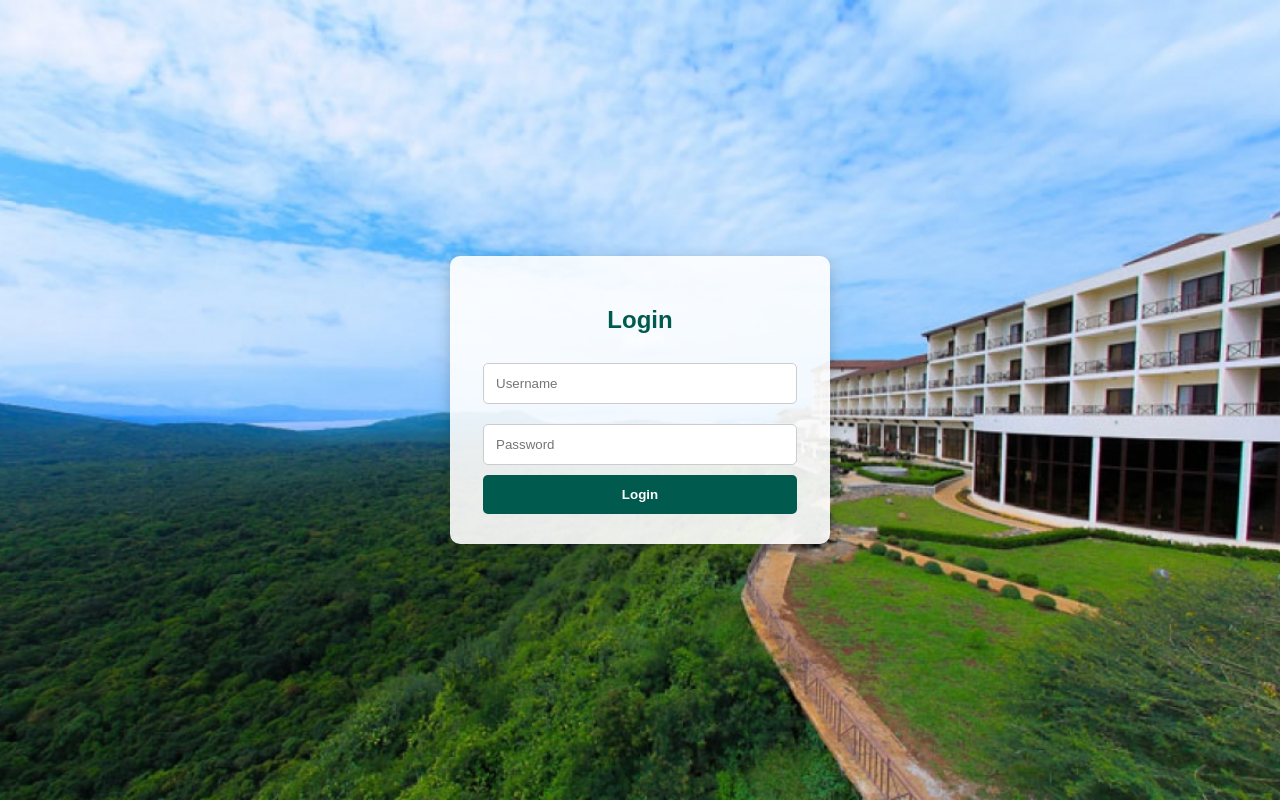
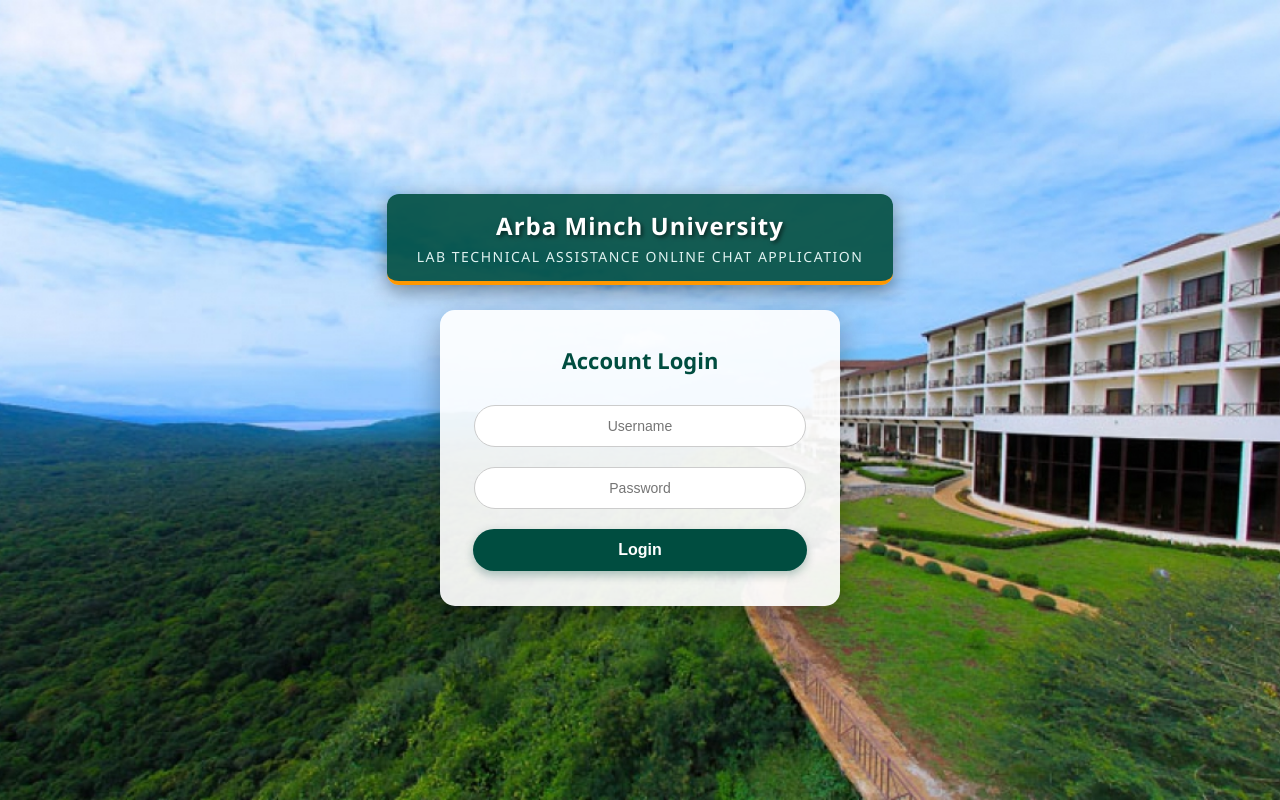
Before and after one commit to CherinetGama/cloud-chat-app, a Flask app: page /login in a window 1280 px wide. Run offline with Flask 3, Linux system fonts and the light colour scheme.

Commit message:
Update login.html

```diff
--- a/templates/login.html
+++ b/templates/login.html
@@ -1,23 +1,129 @@
 <!DOCTYPE html>
 <html>
 <head>
-    <title>Login - AMU Chat</title>
+    <title>Login - AMU Lab Technical Assistance</title>
     <style>
-        body { background: url("{{ url_for('static', filename='images.jpg') }}") no-repeat center center fixed; background-size: cover; display: flex; justify-content: center; align-items: center; height: 100vh; margin: 0; font-family: sans-serif; }
-        .container { background: rgba(255,255,255,0.9); padding: 30px; border-radius: 10px; text-align: center; width: 320px; box-shadow: 0 4px 15px rgba(0,0,0,0.2); }
-        input { width: 90%; padding: 12px; margin: 10px 0; border-radius: 5px; border: 1px solid #ccc; }
-        button { width: 98%; padding: 12px; background: #005a4e; color: white; border: none; border-radius: 5px; cursor: pointer; font-weight: bold; }
+        body {
+            background: url("{{ url_for('static', filename='images.jpg') }}") no-repeat center center fixed;
+            background-size: cover;
+            display: flex;
+            flex-direction: column;
+            justify-content: center;
+            align-items: center;
+            height: 100vh;
+            margin: 0;
+            font-family: 'Segoe UI', Tahoma, Geneva, Verdana, sans-serif;
+        }
+
+        /* የዩኒቨርሲቲው ስም ማሳያ የላይኛው ጽሑፍ ዲዛይን */
+        .app-title-container {
+            text-align: center;
+            margin-bottom: 25px;
+            background: rgba(0, 77, 64, 0.9); /* ጥቁር አረንጓዴ ከጀርባው */
+            padding: 15px 30px;
+            border-radius: 12px;
+            box-shadow: 0 6px 20px rgba(0,0,0,0.4);
+            border-bottom: 4px solid #ff9800; /* ብርቱካናማ መስመር */
+            max-width: 450px;
+        }
+        .app-title-container h1 {
+            color: #ffffff;
+            margin: 0;
+            font-size: 24px;
+            font-weight: bold;
+            letter-spacing: 1px;
+            text-shadow: 2px 2px 4px rgba(0,0,0,0.6);
+        }
+        .app-title-container p {
+            color: #e0f2f1;
+            margin: 5px 0 0 0;
+            font-size: 14px;
+            text-transform: uppercase;
+            letter-spacing: 1.5px;
+        }
+
+        /* የመግቢያ ሳጥን ዲዛይን */
+        .container {
+            background: rgba(255, 255, 255, 0.92);
+            padding: 35px 30px;
+            border-radius: 15px;
+            text-align: center;
+            width: 340px;
+            box-shadow: 0 10px 30px rgba(0,0,0,0.3);
+            transition: all 0.3s ease;
+        }
+        .container h2 {
+            color: #004d40;
+            margin-top: 0;
+            margin-bottom: 20px;
+            font-size: 22px;
+        }
+        input {
+            width: 90%;
+            padding: 12px;
+            margin: 10px 0;
+            border-radius: 25px;
+            border: 1px solid #ccc;
+            font-size: 14px;
+            outline: none;
+            text-align: center;
+            transition: border 0.3s;
+        }
+        input:focus {
+            border: 2px solid #004d40;
+        }
+        button {
+            width: 98%;
+            padding: 12px;
+            background: #004d40;
+            color: white;
+            border: none;
+            border-radius: 25px;
+            cursor: pointer;
+            font-weight: bold;
+            font-size: 16px;
+            margin-top: 10px;
+            box-shadow: 0 4px 10px rgba(0,77,64,0.3);
+            transition: background 0.3s;
+        }
+        button:hover {
+            background: #00796b;
+        }
+        .error-msg {
+            color: #d32f2f;
+            background: #ffebee;
+            padding: 8px;
+            border-radius: 5px;
+            font-size: 13px;
+            margin-bottom: 15px;
+            font-weight: 500;
+        }
     </style>
 </head>
 <body>
+
+    <div class="app-title-container">
+        <h1>Arba Minch University</h1>
+        <p>LAB Technical Assistance Online Chat Application</p>
+    </div>
+
     <div class="container">
-        <h2 style="color:#005a4e">Login</h2>
-        {% with messages = get_flashed_messages() %}{% if messages %}{% for m in messages %}<p style="color:red; font-size: 14px;">{{m}}</p>{% endfor %}{% endif %}{% endwith %}
+        <h2>Account Login</h2>
+
+        {% with messages = get_flashed_messages() %}
+            {% if messages %}
+                {% for m in messages %}
+                    <div class="error-msg">{{ m }}</div>
+                {% endfor %}
+            {% endif %}
+        {% endwith %}
+
         <form method="POST">
-            <input type="text" name="username" placeholder="Username" required>
+            <input type="text" name="username" placeholder="Username" required autocomplete="off">
             <input type="password" name="password" placeholder="Password" required>
             <button type="submit">Login</button>
         </form>
     </div>
+
 </body>
 </html>
```
